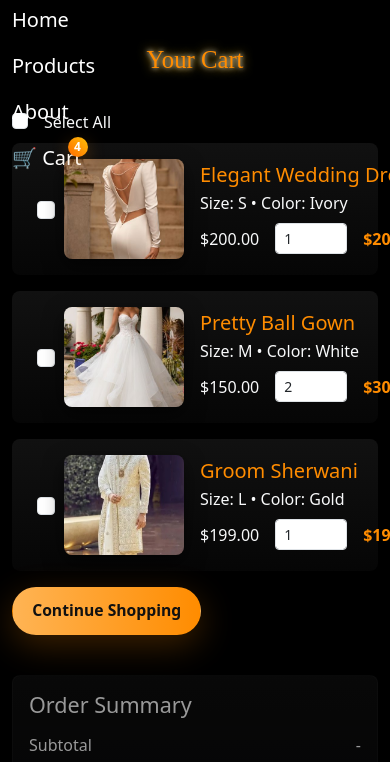
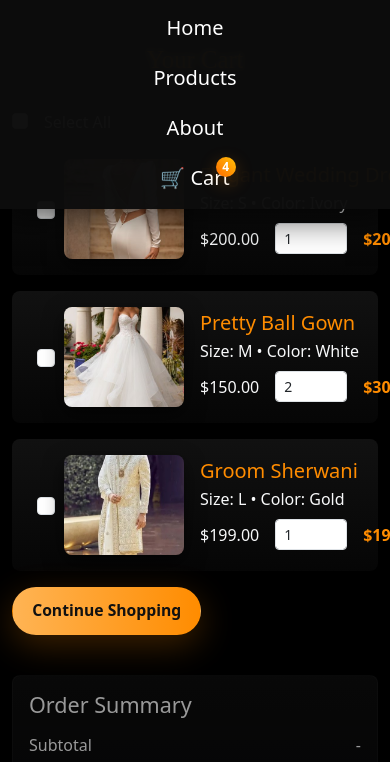
Before and after one commit to gervzsss/webapp, a website: page cart.html in a window 390 px wide. Both pictures are taken after a click on the button 354 px from the left and 35 px from the top of the page. Shown: the part 73-835 px from the top of the page. Drawn offline with nearby package versions, Linux system fonts and the light colour scheme; files that its build step writes are made by us from their sources; a web font is replaced by a local one.

Commit message:
Enhance dropdown behavior for navbar: implement CSS transitions and positioning for collapsed menu under toggler.

```diff
--- a/scripts/navbar.js
+++ b/scripts/navbar.js
@@ -1,6 +1,3 @@
-// Lightweight navbar toggler for the static site
-// Works without Bootstrap JS dependency: toggles the .collapse element
-
 document.addEventListener('DOMContentLoaded', function () {
   const toggler = document.querySelector('.navbar-toggler');
   const collapse = document.querySelector('.navbar-collapse');
--- a/scripts/reveal.js
+++ b/scripts/reveal.js
@@ -5,10 +5,8 @@
   function reveal() {
     const nodes = Array.from(document.querySelectorAll(selectors.join(', ')));
     nodes.forEach((el, i) => {
-      // start hidden
       el.style.opacity = 0;
       el.style.transform = 'translateY(6px)';
-      // staggered reveal
       setTimeout(() => {
         el.style.transition = 'opacity .6s ease, transform .6s ease';
         el.style.opacity = 1;
--- a/styles.css
+++ b/styles.css
@@ -843,7 +843,6 @@ body {
 /* Home page tweaks: keep layout and image sizing unchanged, improve spacing and add CTA */
 .card-desc {
   color: #ffdca6;
-  /* soft warm tone for descriptions */
   margin-top: 0.5rem;
   font-size: 0.95rem;
   line-height: 1.35;
@@ -971,3 +970,53 @@ body {
   outline: none;
   box-shadow: 0 0 0 3px rgba(255, 193, 7, 0.12);
 }
+
+@media (max-width: 991px) {
+  .navbar-collapse {
+    max-height: 0;
+    overflow: hidden;
+    opacity: 0;
+    transform: translateY(-6px);
+    transition: max-height 360ms cubic-bezier(.2, .9, .3, 1),
+      transform 320ms cubic-bezier(.2, .9, .3, 1),
+      opacity 260ms ease;
+  }
+
+  /* anchor the collapse panel under the navbar and align with container */
+  .navbar-collapse.show {
+    position: absolute;
+    top: 70px;
+    /* navbar height */
+    left: 0;
+    right: 0;
+    z-index: 1050;
+    background: rgba(13, 13, 13, 0.98);
+    padding: 0.5rem 0.75rem;
+    box-shadow: 0 12px 30px rgba(0, 0, 0, 0.6);
+    max-height: 600px;
+    opacity: 1;
+    transform: translateY(0);
+  }
+
+  /* ensure the nav items are stacked and full width like Bootstrap */
+  .navbar-collapse.show .navbar-nav {
+    display: flex;
+    flex-direction: column;
+    gap: 0.25rem;
+    align-items: center;
+    /* center items horizontally */
+  }
+
+  .navbar-collapse.show .nav-link {
+    display: block;
+    padding: 0.5rem 1rem;
+    color: #fff;
+    text-align: center;
+    /* center text */
+  }
+
+  /* keep normal flow on larger screens */
+  .navbar-collapse {
+    position: static;
+  }
+}
```
